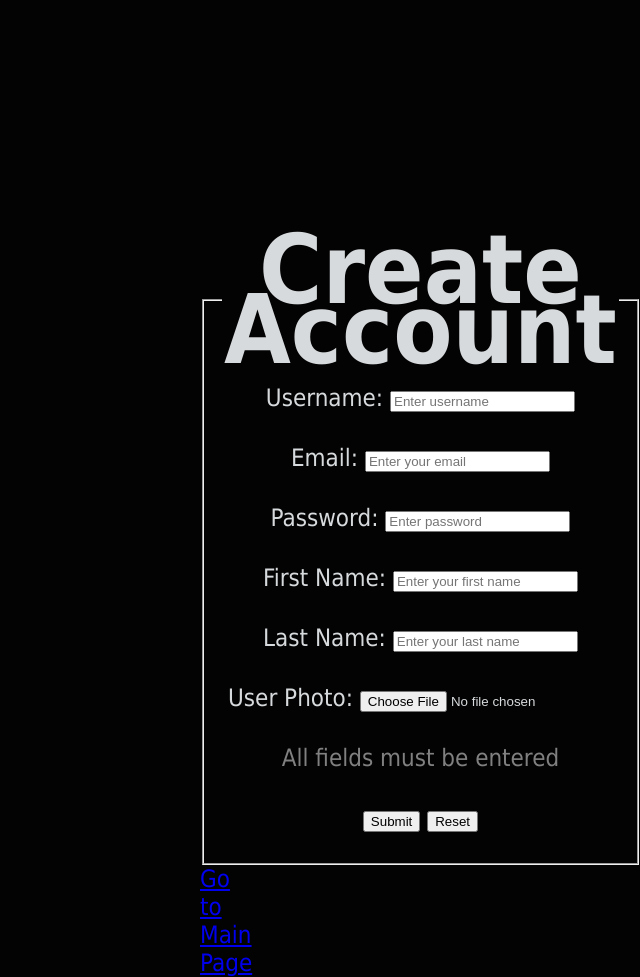
After one commit to jared-p/Forum-Website, a PHP site: page /cosc360-team10/create_account.php in a window 1400 px wide. The commit adds this page. Shown: the whole page, without its empty margins (760-1400 px from the left). Run offline with PHP 8.4, Linux system fonts and the light colour scheme; some libraries are stand-ins or nearby versions.

Commit message:
updating

```diff
--- /dev/null
+++ b/create_account.php
@@ -0,0 +1,53 @@
+<?php
+require 'include/db_credentials.php';
+?>
+<!DOCTYPE html>
+<html lang="en">
+  <head>
+    <meta charset="utf-8" />
+    <title>Create Account</title>
+    <link rel="stylesheet" href="css/reset.css">
+    <link rel="stylesheet" href="css/create_account.css">
+    <script src="https://code.jquery.com/jquery-3.1.1.min.js"></script>
+    <script type="text/javascript">
+        window.jQuery || document.write('<script src=“js/jquery-3.1.1.min.js”><\/script>');
+    </script>
+    <script type="text/javascript" src="js/create_account.js"></script>
+  </head>
+
+
+
+  <body>
+    <form method="get" action="">
+      <fieldset>
+        <legend><h1>Create Account</h1></legend>
+
+        <label>Username:</label>
+        <input type="text" name="id" placeholder="Enter username" class="required"/>
+        <br/>
+        <label>Email:</label>
+        <input type="text" name="email" placeholder="Enter your email" class="required"/>
+        <br/>
+        <label>Password:</label>
+        <input type="password" name="password" placeholder="Enter password" class="required"/>
+        <br/>
+        <label>First Name:</label>
+        <input type="text" name="fname" placeholder="Enter your first name" class="required"/>
+        <br/>
+        <label>Last Name:</label>
+        <input type="text" name="lname" placeholder="Enter your last name" class="required"/>
+        <br/>
+        <label>User Photo:</label>
+        <input type="file" id="uPhoto "name="photo" accept="image/png, image/jpeg" class="required">
+
+        <div id="req">
+          All fields must be entered
+        </div>
+
+        <input type="submit" />
+        <input type="reset" />
+      </fieldset>
+    </form>
+    <a href="main.php">Go to Main Page</a>
+  </body>
+</html>
--- a/css/create_account.css
+++ b/css/create_account.css
@@ -1,7 +1,9 @@
 body{
     text-align:center;
     margin:10em 40em 0em 40em;
-
+    font-size: 150%;
+    color: #d7dadc;
+    background-color: #030303;
 }
 form{
     margin:auto;
@@ -10,3 +12,6 @@ form{
 h1{
     font-size: 4em;
 }
+#req{
+    color:grey;
+}
--- a/data/project_db.sql
+++ b/data/project_db.sql
@@ -121,7 +121,7 @@ CREATE TABLE `users` (
   `firstName` varchar(20) NOT NULL,
   `lastName` varchar(20) NOT NULL,
   `email` varchar(320) NOT NULL,
-  `pic` blob NOT NULL
+  `pic` varbinary(2500000) NOT NULL
 ) ENGINE=InnoDB DEFAULT CHARSET=utf8mb4;
 
 --
--- /dev/null
+++ b/js/create_account.js
@@ -0,0 +1,32 @@
+window.addEventListener("submit", function(e){
+    var needed = document.getElementsByClassName("required");
+    var flag=false;
+    for (i=0;i<needed.length;i++){
+        if (needed[i].value==""){
+            flag=true;
+        }
+    }
+    if (flag){
+        var temp = document.getElementsByClassName("req");
+        temp.style.color="red";
+        e.preventDefault();
+        createRed();
+    }
+
+});
+
+function createRed(e){
+    var sheet = document.getElementsByClassName("required");
+    for (var i = 0; i < sheet.length; i++) {
+        sheet[i].style.border = "1px solid red";
+    }
+}
+
+window.addEventListener("input", function(e){
+    var sheet = document.getElementsByClassName("required");
+    for (var i = 0; i < sheet.length; i++) {
+        if (sheet[i].value.length!=0 && !sheet[i].value==""){
+            sheet[i].style.border = "1px solid black";
+        }
+    }
+});
```
